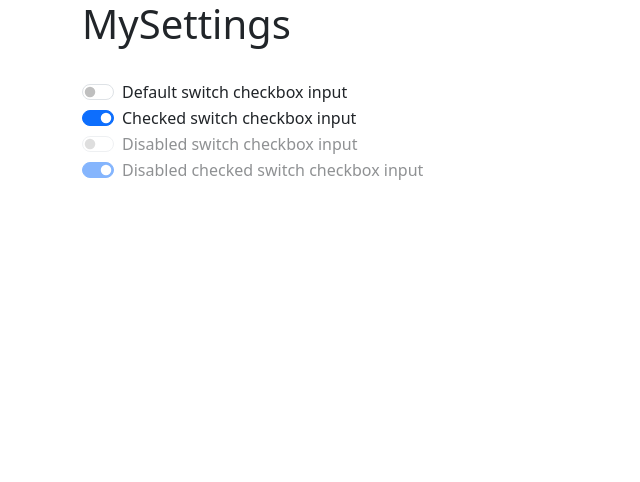
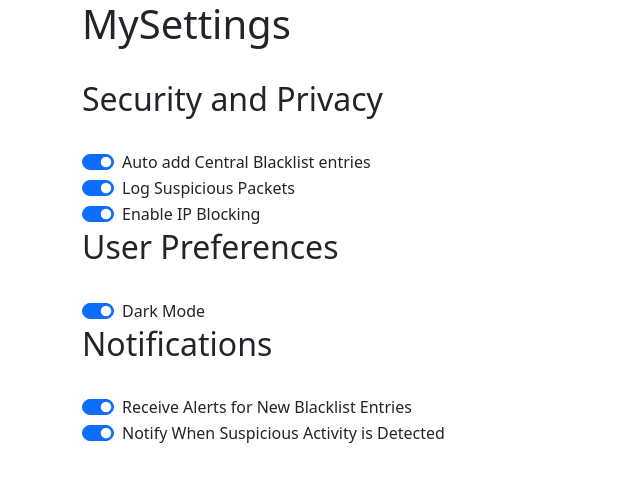
Before and after one commit to Gustav2/NetSparrow, a Django app: page /mysettings/ in a window 1280 px wide. Shown: the top 482 px of the page, without its empty margins (0-640 px from the left). Run offline with Django 4.2, Linux system fonts and the light colour scheme; the visitor is signed in with stand-in values (Sample User, id 1).

Commit message:
Made some fake settings that shows what could be added later

```diff
--- a/central_server/app/website/templates/mysettings.html
+++ b/central_server/app/website/templates/mysettings.html
@@ -5,20 +5,37 @@
     <h1>MySettings</h1>
     <br/>
 
-<div class="form-check form-switch">
-    <input class="form-check-input" type="checkbox" role="switch" id="flexSwitchCheckDefault">
-    <label class="form-check-label" for="flexSwitchCheckDefault">Default switch checkbox input</label>
+    <h2>Security and Privacy</h2>
+    <br/>
+  <div class="form-check form-switch">
+    <input class="form-check-input" type="checkbox" role="switch" id="flexSwitchCheckChecked" checked>
+    <label class="form-check-label" for="flexSwitchCheckChecked">Auto add Central Blacklist entries</label>
   </div>
   <div class="form-check form-switch">
     <input class="form-check-input" type="checkbox" role="switch" id="flexSwitchCheckChecked" checked>
-    <label class="form-check-label" for="flexSwitchCheckChecked">Checked switch checkbox input</label>
+    <label class="form-check-label" for="flexSwitchCheckChecked">Log Suspicious Packets</label>
   </div>
   <div class="form-check form-switch">
-    <input class="form-check-input" type="checkbox" role="switch" id="flexSwitchCheckDisabled" disabled>
-    <label class="form-check-label" for="flexSwitchCheckDisabled">Disabled switch checkbox input</label>
+    <input class="form-check-input" type="checkbox" role="switch" id="flexSwitchCheckChecked" checked>
+    <label class="form-check-label" for="flexSwitchCheckChecked">Enable IP Blocking</label>
+  </div>
+
+  <h2>User Preferences</h2>
+    <br/>
+ <div class="form-check form-switch">
+    <input class="form-check-input" type="checkbox" role="switch" id="flexSwitchCheckDefault" checked>
+    <label class="form-check-label" for="flexSwitchCheckChecked">Dark Mode</label>
+  </div>
+
+  <h2>Notifications</h2>
+    <br/>
+  <div class="form-check form-switch">
+    <input class="form-check-input" type="checkbox" role="switch" id="flexSwitchCheckDefault" checked>
+    <label class="form-check-label" for="flexSwitchCheckChecked">Receive Alerts for New Blacklist Entries</label>
   </div>
   <div class="form-check form-switch">
-    <input class="form-check-input" type="checkbox" role="switch" id="flexSwitchCheckCheckedDisabled" checked disabled>
-    <label class="form-check-label" for="flexSwitchCheckCheckedDisabled">Disabled checked switch checkbox input</label>
+    <input class="form-check-input" type="checkbox" role="switch" id="flexSwitchCheckDefault" checked>
+    <label class="form-check-label" for="flexSwitchCheckChecked">Notify When Suspicious Activity is Detected</label>
   </div>
+
   {% endblock %}
```
